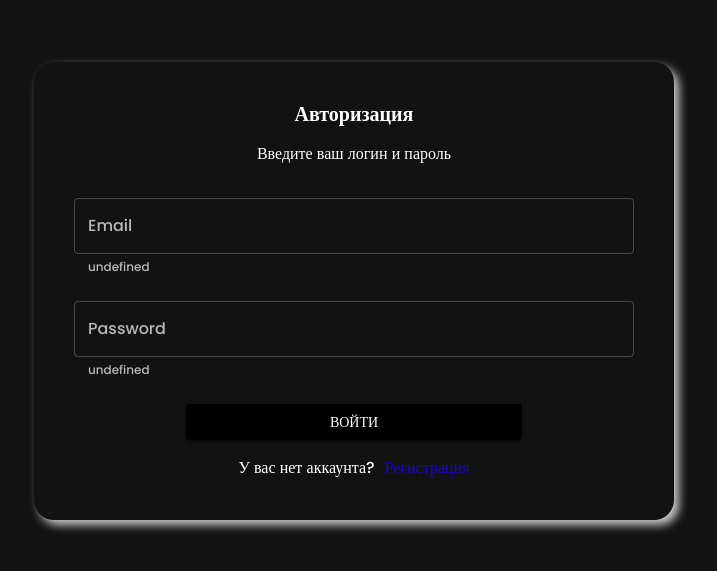
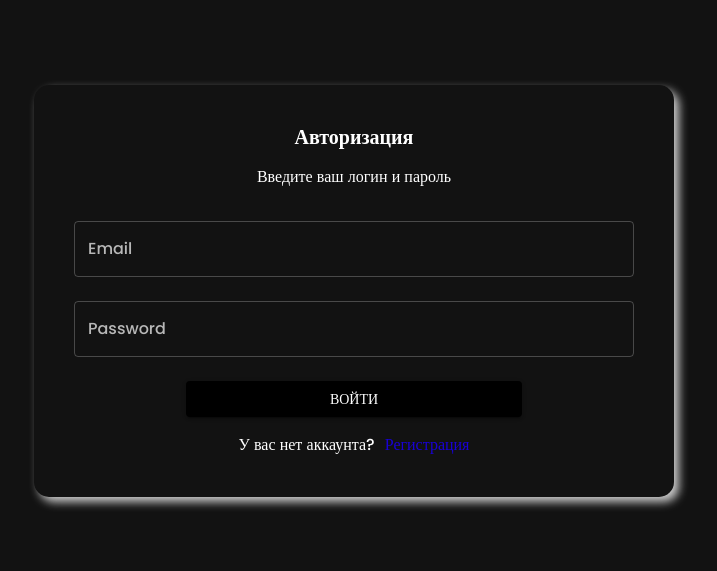
Before and after one commit to stepaRyazanoff/reactjs-front, a React (Create React App) app: page /login in a window 1280 px wide. Shown: the part 109-680 px from the top of the page, without its empty margins (286-1003 px from the left). Built offline with nearby package versions, Linux system fonts and the light colour scheme.

Commit message:
Add validation to the login and register component and refactoring them

```diff
--- a/package.json
+++ b/package.json
@@ -5,6 +5,7 @@
   "dependencies": {
     "@emotion/react": "^11.14.0",
     "@emotion/styled": "^11.14.0",
+    "@hookform/resolvers": "^3.9.1",
     "@mui/icons-material": "^6.2.1",
     "@mui/material": "^6.2.1",
     "@reduxjs/toolkit": "^2.5.0",
@@ -25,7 +26,8 @@
     "sass": "^1.83.0",
     "sass-loader": "^16.0.4",
     "typescript": "^4.4.2",
-    "web-vitals": "^2.1.0"
+    "web-vitals": "^2.1.0",
+    "yup": "^1.6.1"
   },
   "scripts": {
     "start": "react-scripts start",
--- a/src/common/types/index.ts
+++ b/src/common/types/index.ts
@@ -1,3 +1,6 @@
+import {loginSchema, registerSchema} from '../../utils/yup';
+import {InferType} from 'yup';
+
 interface IWatchList {
     id: number;
     name: string;
@@ -41,3 +44,6 @@ export type Colors = {
     borderColor: string;
     blue: string;
 };
+
+export type InputLoginData = InferType<typeof loginSchema>;
+export type InputRegisterData = InferType<typeof registerSchema>;
--- a/src/components/auth/index.tsx
+++ b/src/components/auth/index.tsx
@@ -1,85 +1,55 @@
 import React from 'react';
 import {useLocation, useNavigate} from 'react-router-dom';
-import {LoginPage} from './login';
-import {RegisterPage} from './register';
-import './style.scss';
-import {Box} from '@mui/material';
+import {LoginForm} from './login';
+import {RegisterForm} from './register';
 import {axiosInstance} from '../../utils/axios';
 import {useAppDispatch} from '../../utils/hooks';
 import {AppDispatch} from '../../store';
 import {login} from '../../store/slices/auth';
 import {AppErrors} from '../../common/errors';
-import {FieldValues, SubmitHandler, useForm} from 'react-hook-form';
-
-export type InputRegisterData = {
-    email: string;
-    firstName: string;
-    userName: string;
-    password: string;
-    repeatPassword: string;
-}
-
-export type InputLoginData = {
-    email: string;
-    password: string;
-}
+import {SubmitHandler} from 'react-hook-form';
+import {InputLoginData, InputRegisterData} from '../../common/types';
+import {StyledRootBox} from './styles';
 
 export const AuthRootComponent: React.FC = (): React.ReactElement => {
     const navigate = useNavigate();
     const dispatch = useAppDispatch<AppDispatch>();
     const location = useLocation();
 
-    const {
-        register,
-        formState: {errors},
-        handleSubmit,
-    } = useForm<FieldValues>();
-
-    const onSubmit: SubmitHandler<FieldValues> = async (data) => {
+    const onSubmit: SubmitHandler<InputLoginData | InputRegisterData> = async (data) => {
         try {
             switch (location.pathname) {
                 case '/login': {
-                    console.log(data);
 
-                    //     for (const key in loginUserData) {
-                    //         if (!loginUserData[key as keyof ILoginUserData].trim()) {
-                    //             throw new Error(AppErrors.FILL_IN_ALL_FIELDERS_OF_LOGIN);
-                    //         }
-                    //     }
-                    // const userData = await axiosInstance.post('auth/login', data);
-                    // await dispatch(login(userData.data));
-                    // navigate('/');
+                    const userData = await axiosInstance.post('auth/login', data as InputLoginData);
+                    dispatch(login(userData.data));
+                    navigate('/');
                     break;
                 }
                 case '/register': {
-                    console.log(data);
-                    // for (const key in registerUserData) {
-                    //     if (!registerUserData[key as keyof IRegisterUserData].trim()) {
-                    //         throw new Error(AppErrors.FILL_IN_ALL_FIELDERS_OF_REGISTERS);
-                    //     }
-                    // }
-                    // if (registerUserData.password !== registerUserData.repeatPassword) {
-                    //     throw new Error(AppErrors.PASSWORDS_DO_NOT_MATCH);
-                    // }
-                    //
-                    // const newUser = {
-                    //     firstName: registerUserData.firstName,
-                    //     userName: registerUserData.userName,
-                    //     email: registerUserData.email,
-                    //     password: registerUserData.password
-                    // };
-                    // const userData = await axiosInstance.post('auth/register', newUser);
-                    // const loginData = {
-                    //     email: userData.data.email,
-                    //     password: registerUserData.password
-                    // };
-                    // const registeredUserData = await axiosInstance.post('auth/login', loginData);
-                    // await dispatch(login(registeredUserData.data));
-                    // navigate('/');
+                    const registerData = data as InputRegisterData;
+                    if (data.password !== registerData.repeatPassword) {
+                        throw new Error(AppErrors.PasswordsDoNotMatch);
+                    }
+
+                    const newUser = {
+                        firstName: registerData.firstName,
+                        userName: registerData.userName,
+                        email: registerData.email,
+                        password: registerData.password
+                    };
+                    const userData = await axiosInstance.post('auth/register', newUser);
+                    const loginData = {
+                        email: userData.data.email,
+                        password: data.password
+                    };
+                    const registeredUserData = await axiosInstance.post('auth/login', loginData);
+                    dispatch(login(registeredUserData.data));
+                    navigate('/');
                     break;
                 }
                 default:
-                    throw new Error(AppErrors.INCORRECT_PATH);
+                    throw new Error(AppErrors.IncorrectPath);
             }
         } catch (error: any) {
             // Проверка, является ли это пользовательской ошибкой
@@ -87,41 +57,24 @@ export const AuthRootComponent: React.FC = (): React.ReactElement => {
                 console.error('Ошибка:', error.message);
                 alert(error.message); // Для отображения пользователю
             } else {
-                console.error(AppErrors.UNKNOWN_ERROR, error);
+                console.error(AppErrors.UnknownError, error);
             }
         }
     };
 
     return (
-            <div className='root'>
-                <form
-                        className='form'
-                        onSubmit={handleSubmit(onSubmit)}
-                >
-                    <Box
-                            display='flex'
-                            justifyContent='center'
-                            alignItems='center'
-                            flexDirection='column'
-                            maxWidth={640}
-                            margin='auto'
-                            padding={5}
-                            borderRadius={5}
-                            boxShadow={'5px 5px 10px #ccc'}
-                    >
-                        {location.pathname === '/login' && (
-                                <LoginPage
-                                        errors={errors}
-                                        register={register}
-                                        navigate={navigate}
-                                />)}
-                        {location.pathname === '/register' && (
-                                <RegisterPage
-                                        register={register}
-                                        navigate={navigate}
-                                />)}
-                    </Box>
-                </form>
-            </div>
+            <StyledRootBox>
+                {location.pathname === '/login' && (
+                        <LoginForm
+                                onSubmit={onSubmit}
+                                navigate={navigate}
+                        />
+                )}
+                {location.pathname === '/register' && (
+                        <RegisterForm
+                                onSubmit={onSubmit}
+                                navigate={navigate}
+                        />)}
+            </StyledRootBox>
     );
 };
--- a/src/components/auth/login/index.tsx
+++ b/src/components/auth/login/index.tsx
@@ -1,18 +1,29 @@
 import React from 'react';
 import {Button, TextField, Typography} from '@mui/material';
 import {NavigateFunction} from 'react-router-dom';
-import {FieldValues, UseFormRegister,} from 'react-hook-form';
-import {FieldErrors} from 'react-hook-form';
+import {SubmitHandler, useForm} from 'react-hook-form';
+import {InputLoginData} from '../../../common/types';
+import {yupResolver} from '@hookform/resolvers/yup';
+import {loginSchema} from '../../../utils/yup';
+import {StyledAuthBox} from './styles';
 
-interface IProps<TFieldValues extends FieldValues = FieldValues> {
+interface IProps {
     navigate: NavigateFunction;
-    register: UseFormRegister<TFieldValues>;
-    errors: FieldErrors<TFieldValues>;
+    onSubmit: SubmitHandler<InputLoginData>;
 }
 
-export const LoginPage: React.FC<IProps> = ({navigate, register, errors}): React.ReactElement => {
+export const LoginForm: React.FC<IProps> = ({navigate, onSubmit}): React.ReactElement => {
+    const {
+        register,
+        formState: {errors},
+        handleSubmit,
+    } = useForm<InputLoginData>({
+        resolver: yupResolver(loginSchema)
+    });
     return (
-            <>
+
+            <form style={{width: '80%'}} onSubmit={handleSubmit(onSubmit)}>
+                <StyledAuthBox>
                     <Typography
                             variant='h2'
                             sx={{
@@ -32,21 +43,16 @@ export const LoginPage: React.FC<IProps> = ({navigate, register, errors}): React
                     >
                         Введите ваш логин и пароль
                     </Typography>
+
                     <TextField
                             label='Email'
                             variant='outlined'
                             placeholder='Введите ваш email'
                             margin='normal'
                             fullWidth={true}
-                        {...register('email', {
-                            required: 'Field is required',
-                            pattern: {
-                                value: /^[a-zA-Z0-9._-]+@[a-zA-Z0-9.-]+\.[a-zA-Z]{2,}$/,
-                                message: 'Email is not correct'
-                            }
-                        })}
+                            {...register('email')}
                             error={!!errors.email}
-                        helperText={`${errors.email?.message}`}
+                            helperText={errors.email?.message || ''}
                     />
                     <div>{errors.root?.message}</div>
                     <TextField
@@ -56,12 +62,9 @@ export const LoginPage: React.FC<IProps> = ({navigate, register, errors}): React
                             placeholder='Введите ваш пароль'
                             margin='normal'
                             fullWidth={true}
-                        {...register('password', {
-                            required: 'Field is required',
-                            minLength: 6,
-                        })}
+                            {...register('password')}
                             error={!!errors.password}
-                        helperText={`${errors.password?.message}`}
+                            helperText={errors.password?.message || ''}
                     />
                     <div>{errors.root?.message}</div>
                     <Button
@@ -76,6 +79,7 @@ export const LoginPage: React.FC<IProps> = ({navigate, register, errors}): React
                     >
                         Войти
                     </Button>
+
                     <Typography
                             variant='body1'
                             sx={{
@@ -83,12 +87,18 @@ export const LoginPage: React.FC<IProps> = ({navigate, register, errors}): React
                             }}
                     >У вас нет аккаунта?
                         <span
-                            className='incitingText'
+                                style={{
+                                    color: '#1900D5',
+                                    cursor: 'pointer',
+                                    marginLeft: '10px'
+                                }}
                                 onClick={() => navigate('/register')}
                         >
                         Регистрация
                     </span>
                     </Typography>
-            </>
+
+                </StyledAuthBox>
+            </form>
     );
 };
--- /dev/null
+++ b/src/components/auth/login/styles.ts
@@ -0,0 +1,13 @@
+import {Box, styled} from '@mui/material';
+
+export const StyledAuthBox = styled(Box)(() => ({
+    display: 'flex',
+    justifyContent: 'center',
+    alignItems: 'center',
+    margin: 'auto',
+    maxWidth: '640px',
+    flexDirection: 'column',
+    padding: '40px',
+    borderRadius: '15px',
+    boxShadow: '5px 5px 10px #ccc',
+}));
--- a/src/components/auth/register/index.tsx
+++ b/src/components/auth/register/index.tsx
@@ -1,16 +1,28 @@
 import React from 'react';
 import {Button, TextField, Typography} from '@mui/material';
 import {NavigateFunction} from 'react-router-dom';
-import {FieldValues, UseFormRegister} from 'react-hook-form';
+import {SubmitHandler, useForm} from 'react-hook-form';
+import {InputRegisterData} from '../../../common/types';
+import {yupResolver} from '@hookform/resolvers/yup';
+import {registerSchema} from '../../../utils/yup';
+import {StyledAuthBox} from './styles';
 
-interface IProps<TFieldValues extends FieldValues = FieldValues> {
+interface IProps {
     navigate: NavigateFunction;
-    register: UseFormRegister<TFieldValues>;
+    onSubmit: SubmitHandler<InputRegisterData>;
 }
 
-export const RegisterPage: React.FC<IProps> = ({navigate, register}): React.ReactElement => {
+export const RegisterForm: React.FC<IProps> = ({navigate, onSubmit}): React.ReactElement => {
+    const {
+        register,
+        formState: {errors},
+        handleSubmit,
+    } = useForm<InputRegisterData>({
+        resolver: yupResolver(registerSchema)
+    });
     return (
-            <>
+            <form style={{width: '80%'}} onSubmit={handleSubmit(onSubmit)}>
+                <StyledAuthBox>
                     <Typography
                             variant='h2'
                             sx={{
@@ -29,6 +41,7 @@ export const RegisterPage: React.FC<IProps> = ({navigate, register}): React.Reac
                             }}
                     >
                         Введите данные для регистрации
+
                     </Typography>
                     <TextField
                             label='Имя'
@@ -37,6 +50,8 @@ export const RegisterPage: React.FC<IProps> = ({navigate, register}): React.Reac
                             margin='normal'
                             fullWidth={true}
                             {...register('firstName')}
+                            error={!!errors.firstName}
+                            helperText={errors.firstName?.message || ''}
                     />
                     <TextField
                             label='Username'
@@ -45,6 +60,8 @@ export const RegisterPage: React.FC<IProps> = ({navigate, register}): React.Reac
                             margin='normal'
                             fullWidth={true}
                             {...register('userName')}
+                            error={!!errors.userName}
+                            helperText={errors.userName?.message || ''}
                     />
                     <TextField
                             label='Email'
@@ -53,6 +70,8 @@ export const RegisterPage: React.FC<IProps> = ({navigate, register}): React.Reac
                             margin='normal'
                             fullWidth={true}
                             {...register('email')}
+                            error={!!errors.email}
+                            helperText={errors.email?.message || ''}
                     />
                     <TextField
                             type='password'
@@ -62,6 +81,8 @@ export const RegisterPage: React.FC<IProps> = ({navigate, register}): React.Reac
                             margin='normal'
                             fullWidth={true}
                             {...register('password')}
+                            error={!!errors.password}
+                            helperText={errors.password?.message || ''}
                     />
                     <TextField
                             type='password'
@@ -71,6 +92,8 @@ export const RegisterPage: React.FC<IProps> = ({navigate, register}): React.Reac
                             margin='normal'
                             fullWidth={true}
                             {...register('repeatPassword')}
+                            error={!!errors.repeatPassword}
+                            helperText={errors.repeatPassword?.message || ''}
                     />
                     <Button
                             type='submit'
@@ -84,6 +107,7 @@ export const RegisterPage: React.FC<IProps> = ({navigate, register}): React.Reac
                     >
                         Зарегестрироваться
                     </Button>
+
                     <Typography
                             variant='body1'
                             sx={{
@@ -91,12 +115,17 @@ export const RegisterPage: React.FC<IProps> = ({navigate, register}): React.Reac
                             }}
                     >У вас есть аккаунт?
                         <span
-                            className='incitingText'
+                                style={{
+                                    color: '#1900D5',
+                                    cursor: 'pointer',
+                                    marginLeft: '10px'
+                                }}
                                 onClick={() => navigate('/login')}
                         >
                         Авторизация
                     </span>
                     </Typography>
-            </>
+                </StyledAuthBox>
+            </form>
     );
 };
--- /dev/null
+++ b/src/components/auth/register/styles.ts
@@ -0,0 +1,13 @@
+import {Box, styled} from '@mui/material';
+
+export const StyledAuthBox = styled(Box)(() => ({
+    display: 'flex',
+    justifyContent: 'center',
+    alignItems: 'center',
+    margin: 'auto',
+    maxWidth: '640px',
+    flexDirection: 'column',
+    padding: '40px',
+    borderRadius: '15px',
+    boxShadow: '5px 5px 10px #ccc',
+}));
--- a/src/components/auth/style.scss
+++ /dev/null
@@ -1,17 +0,0 @@
-.root {
-  display: flex;
-  justify-content: center;
-  align-items: center;
-  width: 100vw;
-  height: 100vh;
-
-  .form {
-    width: 80%;
-
-    .incitingText {
-      color: #1900D5;
-      cursor: pointer;
-      margin-left: 10px;
-    }
-  }
-}
--- /dev/null
+++ b/src/components/auth/styles.ts
@@ -0,0 +1,9 @@
+import {Box, styled} from '@mui/material';
+
+export const StyledRootBox = styled(Box)(() => ({
+    display: 'flex',
+    justifyContent: 'center',
+    alignItems: 'center',
+    width: '100vw',
+    height: '100vh'
+}));
--- /dev/null
+++ b/src/utils/yup/index.ts
@@ -0,0 +1,34 @@
+import * as yup from 'yup';
+import {AppErrors} from '../../common/errors';
+
+export const loginSchema = yup
+        .object()
+        .shape({
+            email: yup.string()
+                    .email(AppErrors.InvalidEmail)
+                    .required(AppErrors.FieldIsRequired),
+            password: yup.string()
+                    .min(6, AppErrors.MinLengthPassword)
+                    .required(AppErrors.FieldIsRequired)
+                    .matches(/^(?=.*[A-Z]).{6,}$/, AppErrors.IncorrectPasswordFormat),
+        })
+        .required();
+
+export const registerSchema = yup
+        .object()
+        .shape({
+            email: yup.string()
+                    .email(AppErrors.InvalidEmail)
+                    .required(AppErrors.FieldIsRequired),
+            password: yup.string()
+                    .min(6, AppErrors.MinLengthPassword)
+                    .required(AppErrors.FieldIsRequired)
+                    .matches(/^(?=.*[A-Z]).{6,}$/, AppErrors.IncorrectPasswordFormat),
+            repeatPassword: yup.string()
+                    .min(6, AppErrors.MinLengthPassword)
+                    .required(AppErrors.FieldIsRequired)
+                    .matches(/^(?=.*[A-Z]).{6,}$/, AppErrors.IncorrectPasswordFormat),
+            firstName: yup.string().required(AppErrors.FieldIsRequired),
+            userName: yup.string().required(AppErrors.FieldIsRequired),
+        })
+        .required();
```
Also changed, not shown: src/common/errors/index.ts (+7 -5 lines), 1 other file (tests, documents, lock files or other folders). Lines whose indentation alone changed are shown as unchanged.
